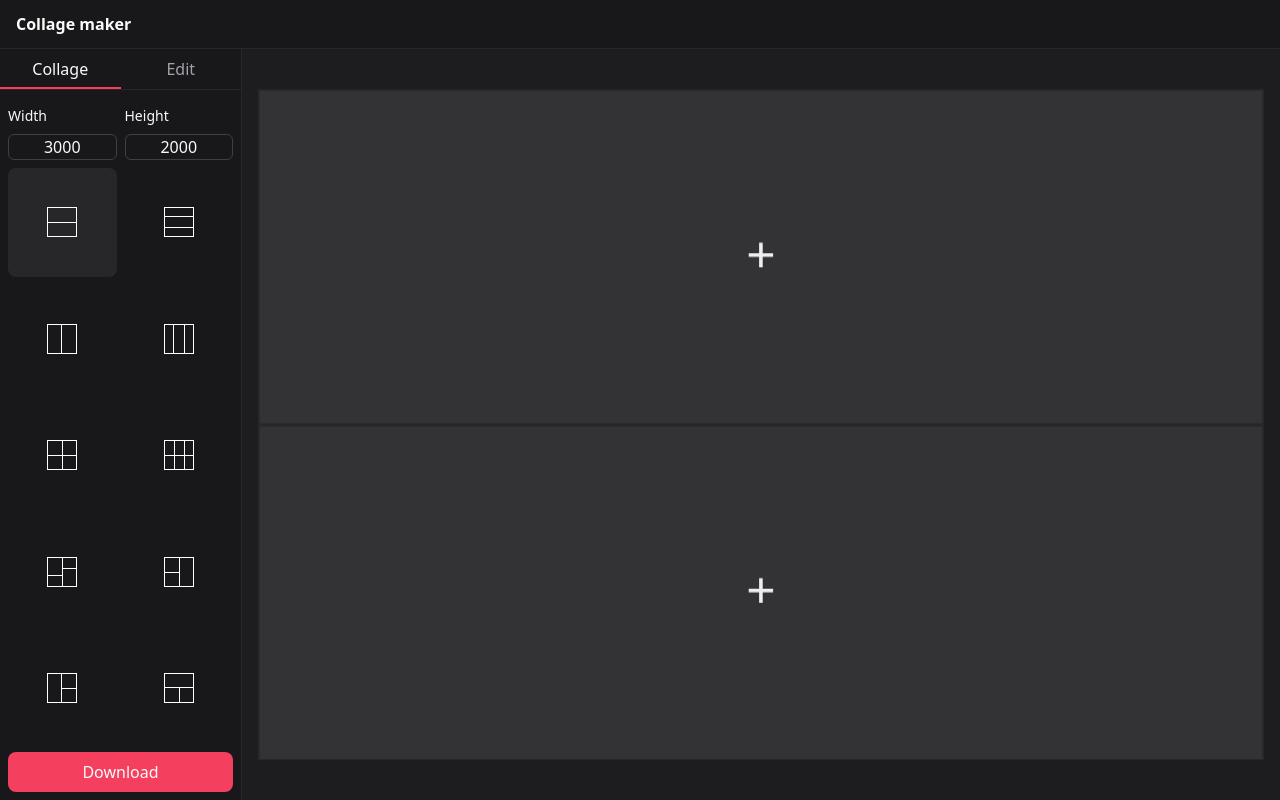
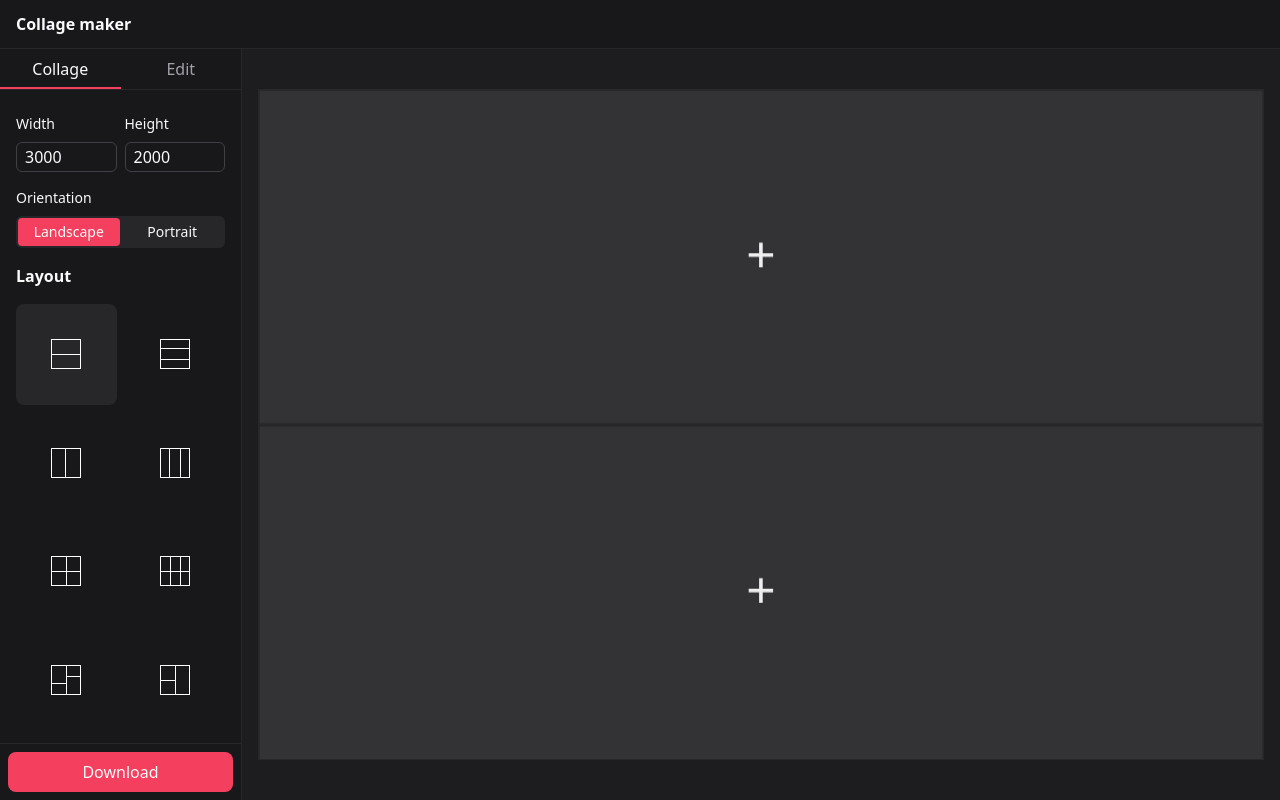
Before and after one commit to lionpuro/collage-maker, a SvelteKit app: page / in a window 1280 px wide. Built offline with nearby package versions, Linux system fonts and the light colour scheme.

Commit message:
add orientation switcher

```diff
--- a/src/lib/components/panel.svelte
+++ b/src/lib/components/panel.svelte
@@ -31,7 +31,7 @@
 			Edit
 		</button>
 	</div>
-	<div class="flex flex-col gap-2 overflow-y-auto p-2">
+	<div class="flex flex-col gap-4 overflow-y-auto p-4">
 		{#if currentTab === "collage"}
 			{@render collageTab()}
 		{/if}
@@ -39,7 +39,7 @@
 			{@render editTab()}
 		{/if}
 	</div>
-	<div class="flex flex-col p-2 lg:mt-auto lg:w-full">
+	<div class="flex flex-col border-t border-base-800 p-2 lg:mt-auto lg:w-full">
 		{@render children()}
 	</div>
 </div>
--- a/src/routes/+page.svelte
+++ b/src/routes/+page.svelte
@@ -15,6 +15,13 @@
 
 	let selectedTemplate = $state<number>(0);
 	let resolution = $state({ width: 3000, height: 2000 });
+	let orientation = $derived<"square" | "landscape" | "portrait">(
+		resolution.width === resolution.height
+			? "square"
+			: resolution.width > resolution.height
+				? "landscape"
+				: "portrait",
+	);
 
 	let stage: Konva.Stage;
 	let layer: Konva.Layer;
@@ -22,8 +29,8 @@
 	let tr: Konva.Transformer;
 
 	let wrapperSize = $state({ width: 0, height: 0 });
-	let containerWidth: number = $state(resolution.width);
-	let containerHeight: number = $state(resolution.height);
+	let containerWidth: number = $state(0);
+	let containerHeight: number = $state(0);
 	let borderConfig = $state({ width: 0, color: "#ffffff" });
 
 	let fileInput: HTMLInputElement | null = $state(null);
@@ -167,11 +174,19 @@
 		link.click();
 		exportingCollage.set(false);
 	};
+
+	const changeOrientation = (val: typeof orientation) => {
+		if (orientation === val) {
+			return;
+		}
+		resolution = { width: resolution.height, height: resolution.width };
+	};
 </script>
 
 <Header></Header>
 <div class="flex h-full min-h-0 flex-col lg:flex-row-reverse">
-	<div class="flex h-full w-full min-w-0 flex-col bg-[#1d1d20] lg:p-4">
+	<div
+		class="flex h-full min-h-0 w-full min-w-0 flex-col bg-[#1d1d20] p-1 lg:p-4">
 		<div
 			id="container"
 			class="flex h-full min-h-0 w-full flex-col items-center justify-center"
@@ -198,7 +213,7 @@
 						<span class="flex w-full items-center rounded-md">
 							<input
 								id="width"
-								class="w-full rounded-md border border-base-700 bg-transparent text-center font-medium"
+								class="w-full rounded-md border border-base-700 bg-transparent px-2 py-0.5 font-medium"
 								type="numeric"
 								value={resolution.width}
 								onchange={(e) =>
@@ -211,7 +226,7 @@
 						<span class="flex w-full items-center rounded-md">
 							<input
 								id="height"
-								class="w-full rounded-md border border-base-700 bg-transparent text-center font-medium"
+								class="w-full rounded-md border border-base-700 bg-transparent px-2 py-0.5 font-medium"
 								type="numeric"
 								value={resolution.height}
 								onchange={(e) =>
@@ -219,19 +234,43 @@
 						</span>
 					</div>
 				</div>
-				<div class="flex flex-wrap gap-2 overflow-y-auto lg:content-start">
+				<div class="flex flex-col gap-2">
+					<span class="text-sm font-medium">Orientation</span>
+					<div
+						class="flex gap-0.5 overflow-hidden rounded-md bg-base-800 p-0.5">
+						<button
+							disabled={orientation === "square"}
+							class="flex basis-1/2 items-center justify-center rounded py-1
+							text-sm font-medium disabled:bg-base-800 disabled:text-base-500
+							{orientation === 'landscape' && 'bg-rose-500'}"
+							onclick={() => changeOrientation("landscape")}>
+							Landscape
+						</button>
+						<button
+							disabled={orientation === "square"}
+							class="flex basis-1/2 items-center justify-center rounded py-1
+							text-sm font-medium disabled:bg-base-800 disabled:text-base-500
+							{orientation === 'portrait' && 'bg-rose-500'}"
+							onclick={() => changeOrientation("portrait")}>
+							Portrait
+						</button>
+					</div>
+				</div>
+				<span class="font-semibold">Layout</span>
+				<div
+					class="flex max-h-16 flex-wrap gap-2 max-lg:flex-col max-lg:overflow-x-auto sm:max-h-36 lg:max-h-none lg:content-start lg:overflow-y-auto">
 					{#each collage_templates as template, index}
 						<button
 							onclick={() => (selectedTemplate = index)}
-							class="flex items-center justify-center rounded-lg p-4 hover:bg-base-800 hover:bg-opacity-50 max-lg:basis-1/5 lg:aspect-square lg:w-[calc(50%-0.25rem)] {selectedTemplate ===
-								index && 'bg-base-800'}">
+							class="flex items-center justify-center rounded-lg p-4 hover:bg-base-800 hover:bg-opacity-50 max-lg:flex-col max-sm:h-full sm:h-[calc(50%-0.25rem)] lg:aspect-square lg:h-auto lg:w-[calc(50%-0.25rem)]
+							{selectedTemplate === index && 'bg-base-800'}">
 							<img src={template.icon} alt={template.name} />
 						</button>
 					{/each}
 				</div>
 			{/snippet}
 			{#snippet editTab()}
-				<div class="flex flex-col gap-2 overflow-y-auto lg:content-start">
+				<div class="flex flex-col gap-2 overflow-y-auto p-2 lg:content-start">
 					<h2 class="font-medium">Border</h2>
 					<input
 						type="range"
```
